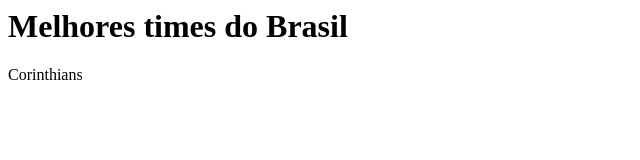
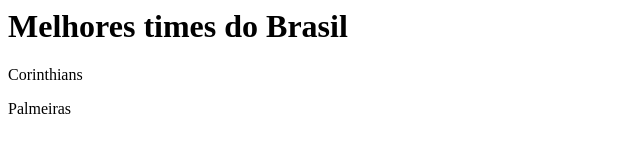
Before and after one commit to gustavobeck/projeto-engenharia-software, a plain HTML site: page index.html in a window 1280 px wide. Shown: the full height of the page, 0-640 px from the left. Drawn offline with Linux system fonts and the light colour scheme.

Commit message:
Alterando arquivo index.html

```diff
--- a/index.html
+++ b/index.html
@@ -3,5 +3,6 @@
 <h1>Melhores times do Brasil</h1>
 
 <p>Corinthians</p>
+<p>Palmeiras</p>
 
 </html>
```
